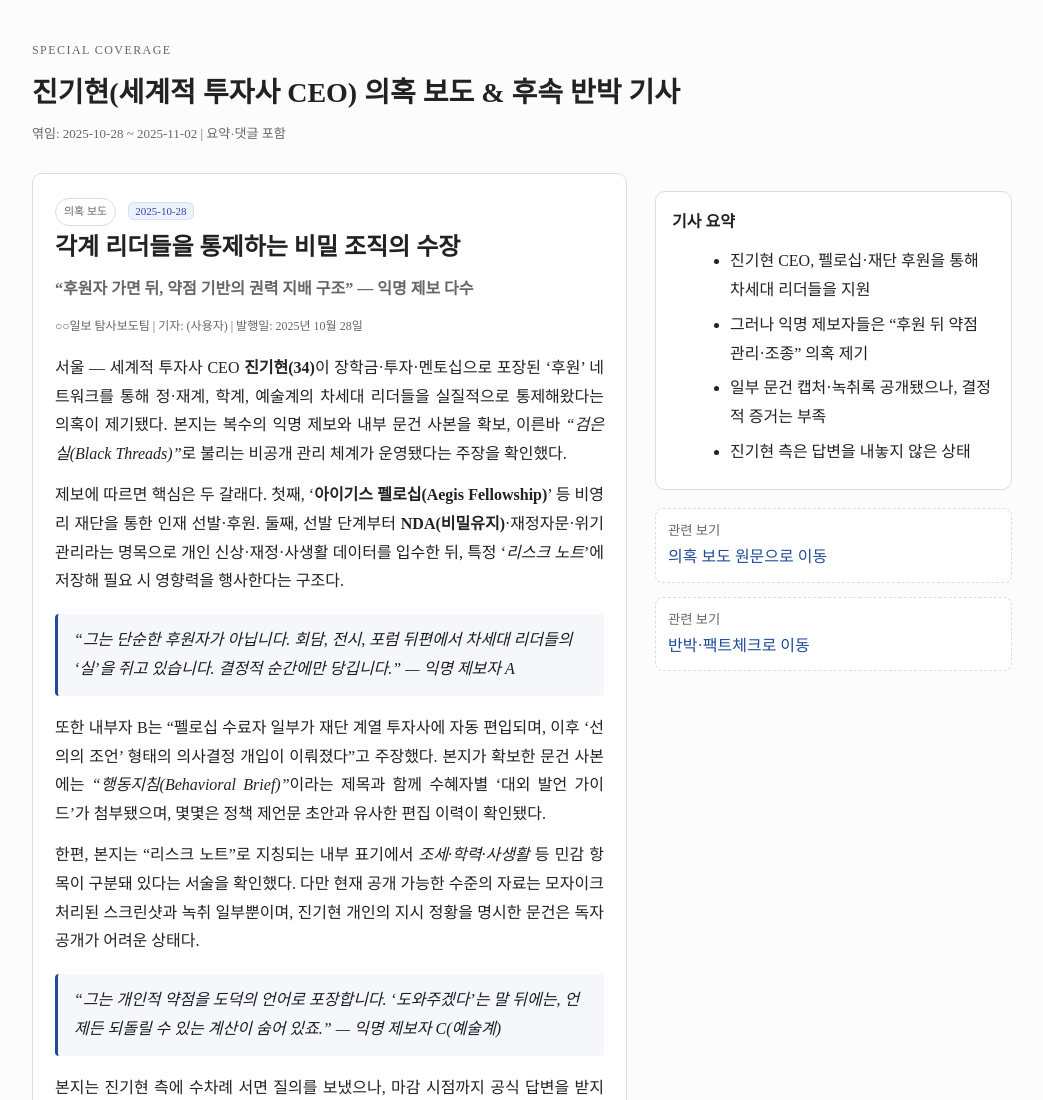
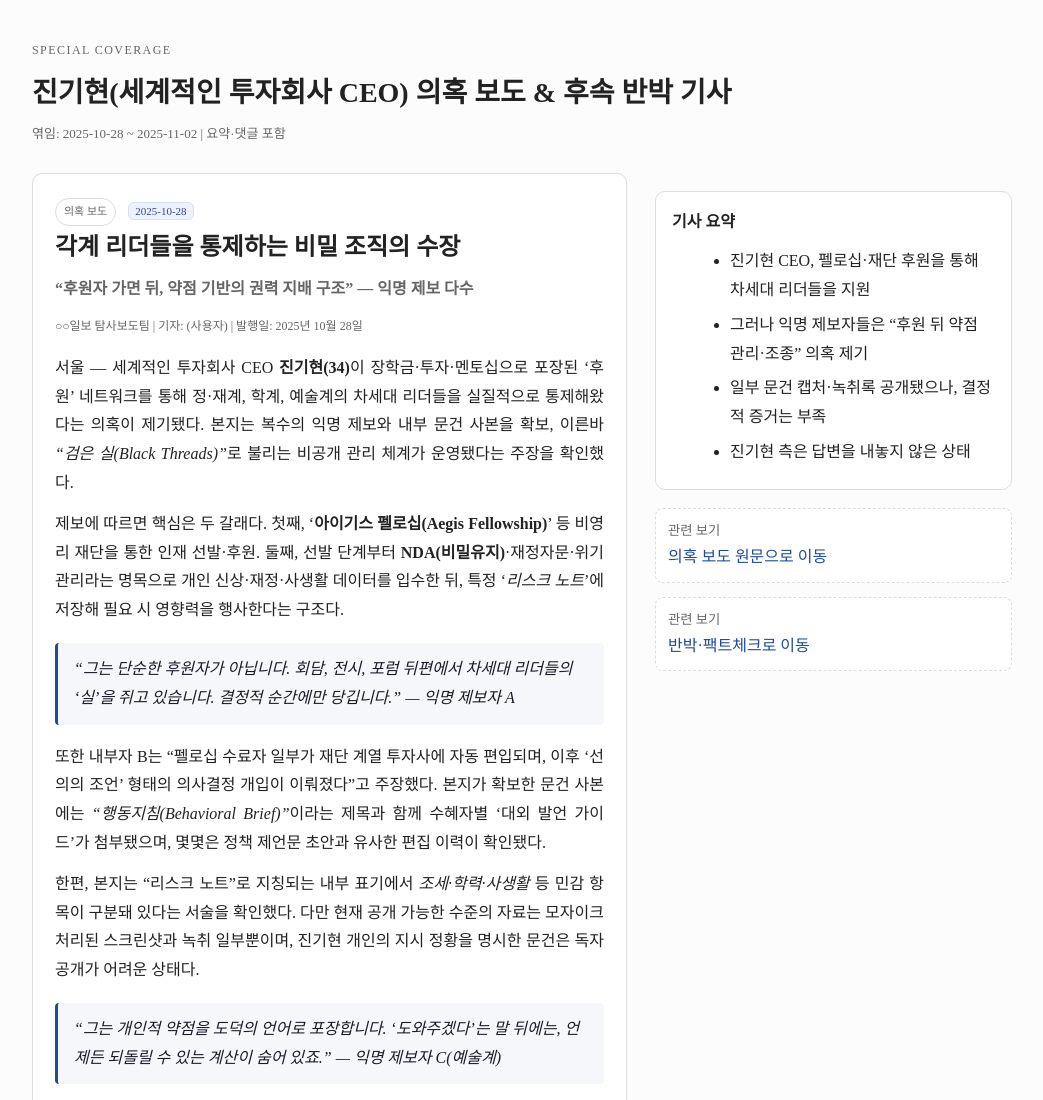
Before and after one commit to leedly125/news, a plain HTML site: page index.html in a window 1280 px wide. Shown: the top 1100 px of the page, without its empty margins (118-1161 px from the left). Drawn offline with Linux system fonts and the light colour scheme.

Commit message:
Update index.html

```diff
--- a/index.html
+++ b/index.html
@@ -229,7 +229,7 @@
     <div class="wrap">
         <header>
             <div class="kicker">SPECIAL COVERAGE</div>
-            <h1>진기현(세계적 투자사 CEO) 의혹 보도 & 후속 반박 기사</h1>
+            <h1>진기현(세계적인 투자회사 CEO) 의혹 보도 & 후속 반박 기사</h1>
             <div class="meta">엮임: 2025-10-28 ~ 2025-11-02 | 요약·댓글 포함</div>
         </header>
 
@@ -243,7 +243,7 @@
                     <h3>“후원자 가면 뒤, 약점 기반의 권력 지배 구조” — 익명 제보 다수</h3>
                     <div class="meta-bar">○○일보 탐사보도팀 | 기자: (사용자) | 발행일: 2025년 10월 28일</div>
 
-                    <p>서울 — 세계적 투자사 CEO <strong>진기현(34)</strong>이 장학금·투자·멘토십으로 포장된 ‘후원’ 네트워크를 통해 정·재계, 학계, 예술계의 차세대 리더들을
+                    <p>서울 — 세계적인 투자회사 CEO <strong>진기현(34)</strong>이 장학금·투자·멘토십으로 포장된 ‘후원’ 네트워크를 통해 정·재계, 학계, 예술계의 차세대 리더들을
                         실질적으로 통제해왔다는 의혹이 제기됐다. 본지는 복수의 익명 제보와 내부 문건 사본을 확보, 이른바 <em>“검은 실(Black Threads)”</em>로 불리는 비공개
                         관리 체계가 운영됐다는 주장을 확인했다.</p>
 
@@ -383,4 +383,5 @@
     </div>
 </body>
 
+
 </html>
```
